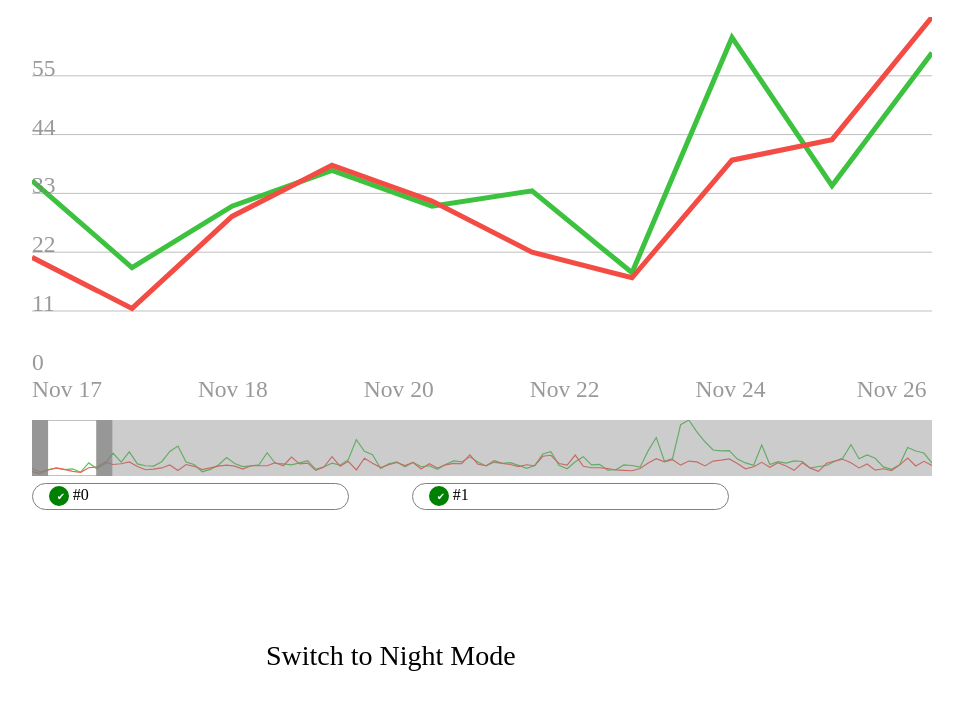
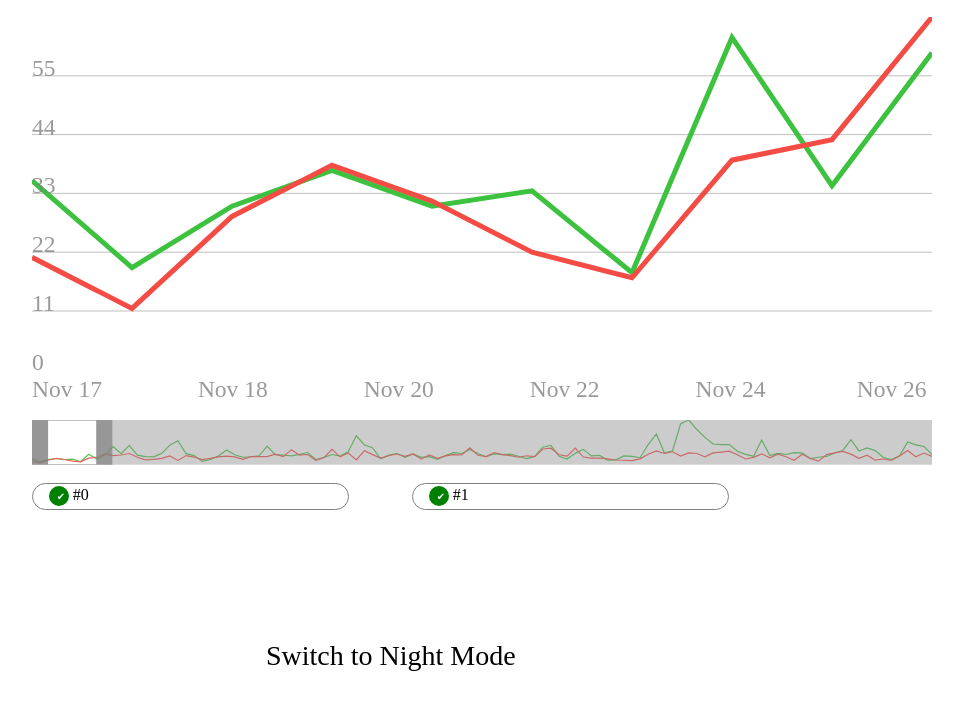
Before and after one commit to Viapatis/Graph, a website built with webpack: page index.html in a window 1280 px wide. Shown: the part 75-800 px from the top of the page, without its empty margins (158-1121 px from the left). Built offline with nearby package versions, Linux system fonts and the light colour scheme.

Commit message:
change scroll

```diff
--- a/src/css/graph.css
+++ b/src/css/graph.css
@@ -5,7 +5,7 @@
 }
 .scroll {
     width:100% !important;
-    height: 15%;
+    height: 10%;
     display: block;
 }
 .graph{
--- a/src/sripts/graph.js
+++ b/src/sripts/graph.js
@@ -42,7 +42,7 @@ export function Graph(elem) {
             },
             'YScale': {
                 ...this._scroll.YScale,
-                'height': this._height * 0.1,
+                'height': this._height * 0.08,
             },
             'chart': {
                 'line': {
```
Also changed, not shown: dist/bundleGraph.js.
